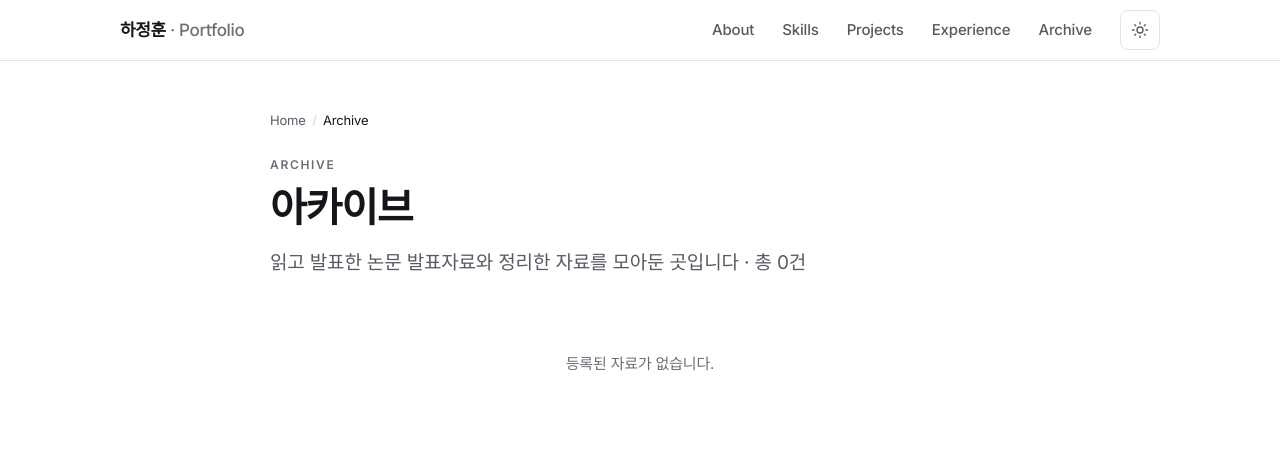
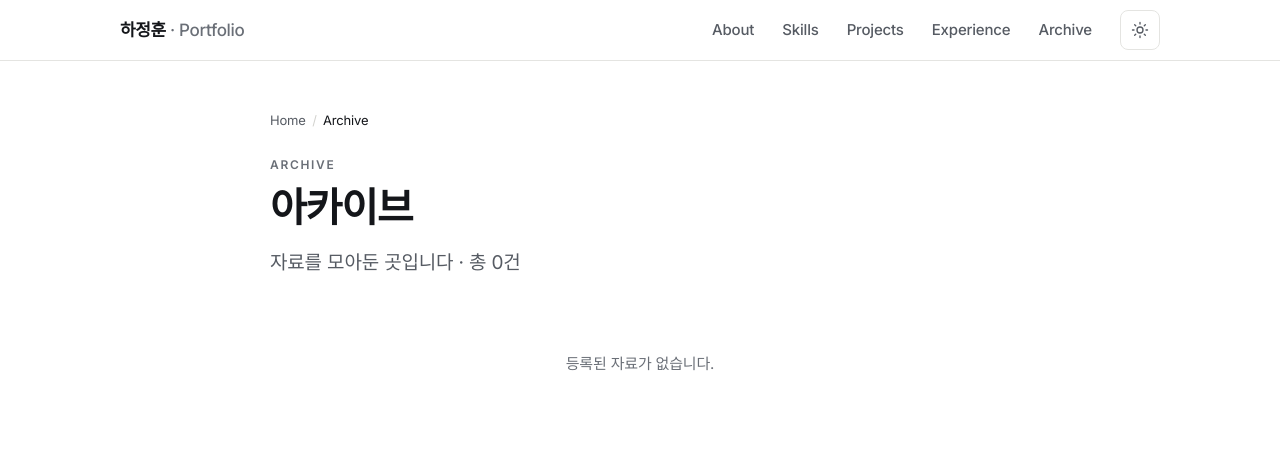
Before and after one commit to jhHa0320/about-me, a Django app: page /archive/ in a window 1280 px wide. Shown: the top 470 px of the page. Run offline with Django 5.2, Linux system fonts and the light colour scheme; data comes from the database, SQL or seed files in the repository; data that the repository does not hold is empty; parts of the project's set-up code (start-up, migrations or seed data) failed here and were passed over.

Commit message:
copy: 아카이브 소개 문구를 '자료를 모아둔 곳입니다'로 단순화
Co-Authored-By: Claude Sonnet 5.5 <noreply@anthropic.com>

```diff
--- a/portfolio/templates/portfolio/archive.html
+++ b/portfolio/templates/portfolio/archive.html
@@ -18,7 +18,7 @@
 
         <span class="eyebrow">{% if career %}{{ career.organization }}{% else %}Archive{% endif %}</span>
         <h1 class="detail-title">아카이브</h1>
-        <p class="detail-lead">읽고 발표한 논문 발표자료와 정리한 자료를 모아둔 곳입니다 · 총 {{ papers|length }}건</p>
+        <p class="detail-lead">자료를 모아둔 곳입니다 · 총 {{ papers|length }}건</p>
 
         {% if categories %}
         <div class="tag-row" role="group" aria-label="카테고리">
```
